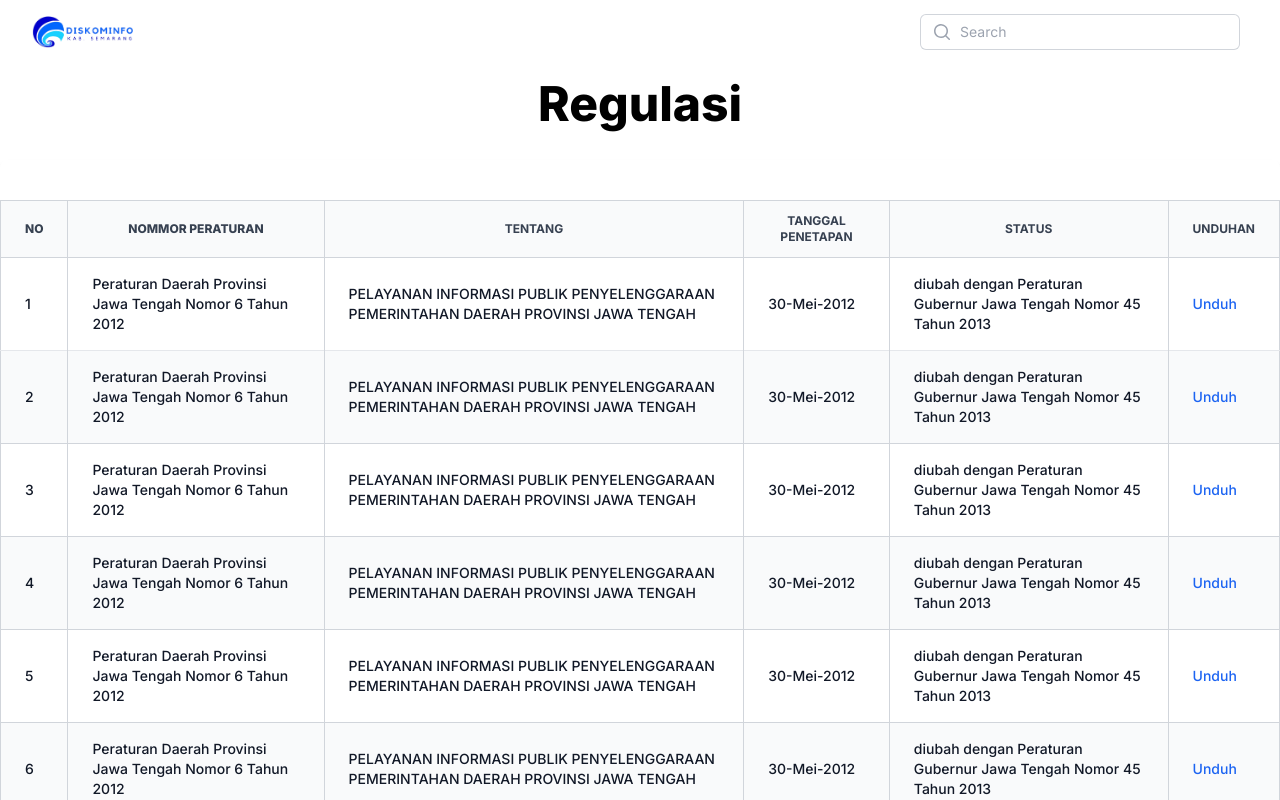
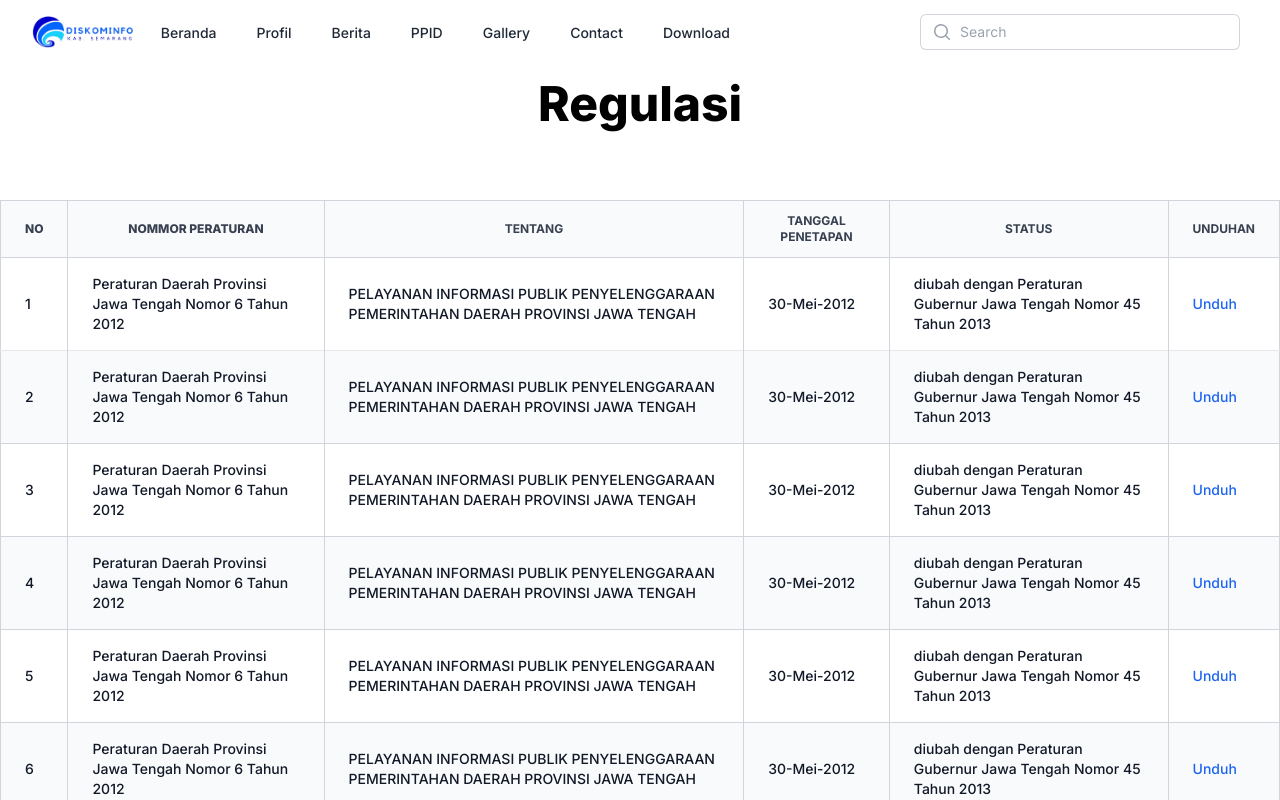
Before and after one commit to Lhspr/kominfo-kabupatensmg, a Next.js app: page /dwnld-regulasi in a window 1280 px wide. Shown: the top 800 px of the page. Built offline with nearby package versions, Linux system fonts and the light colour scheme.

Commit message:
Update FixNavigation.jsx

```diff
--- a/components/homepage/FixNavigation.jsx
+++ b/components/homepage/FixNavigation.jsx
@@ -44,7 +44,7 @@ const FixNavigation = () => {
       className={`fixed top-0 z-50 w-full transition-colors duration-300 ${
         isActive
           ? 'bg-white shadow-md text-gray-800'
-          : 'bg-transparent text-white'
+          : 'bg-transparent text-gray-800'
       }`}
     >
       {({ open }) => (
@@ -118,7 +118,6 @@ const FixNavigation = () => {
                           )}
                         </MenuItem>
                       </MenuItems>
-
                     </Transition>
                   </Menu>
 
@@ -297,7 +296,6 @@ const FixNavigation = () => {
                 </div>
               </div>
               <div className="flex lg:hidden">
-
                 {/* Mobile menu button */}
                 <DisclosureButton className="inline-flex items-center justify-center rounded-md p-2 text-gray-400 hover:bg-gray-100 hover:text-gray-500 focus:outline-none focus:ring-2 focus:ring-inset focus:ring-indigo-500">
                   <span className="sr-only">Open main menu</span>
```
